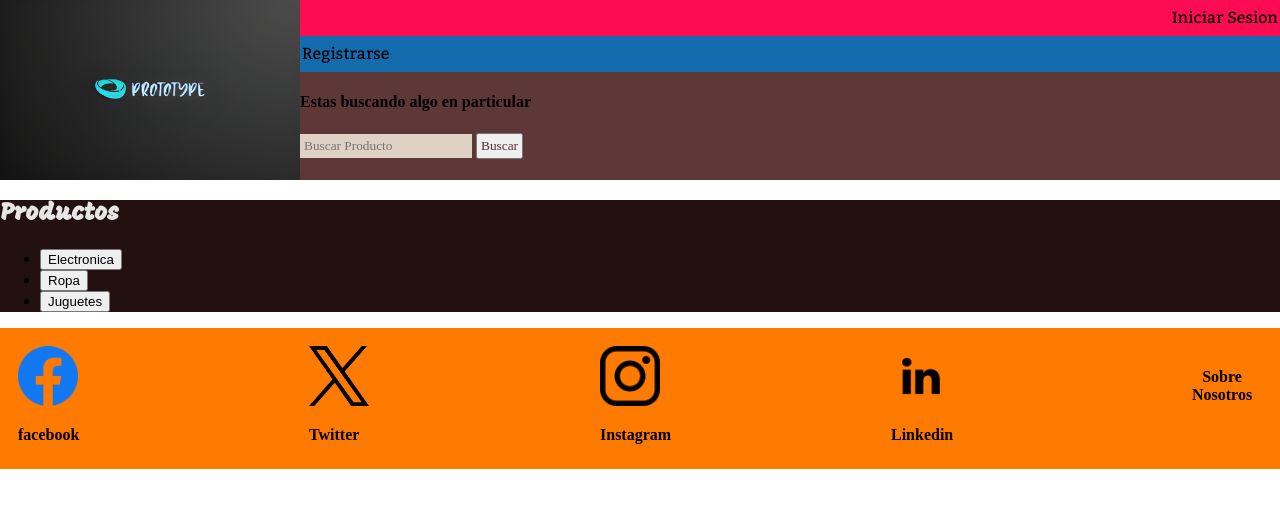
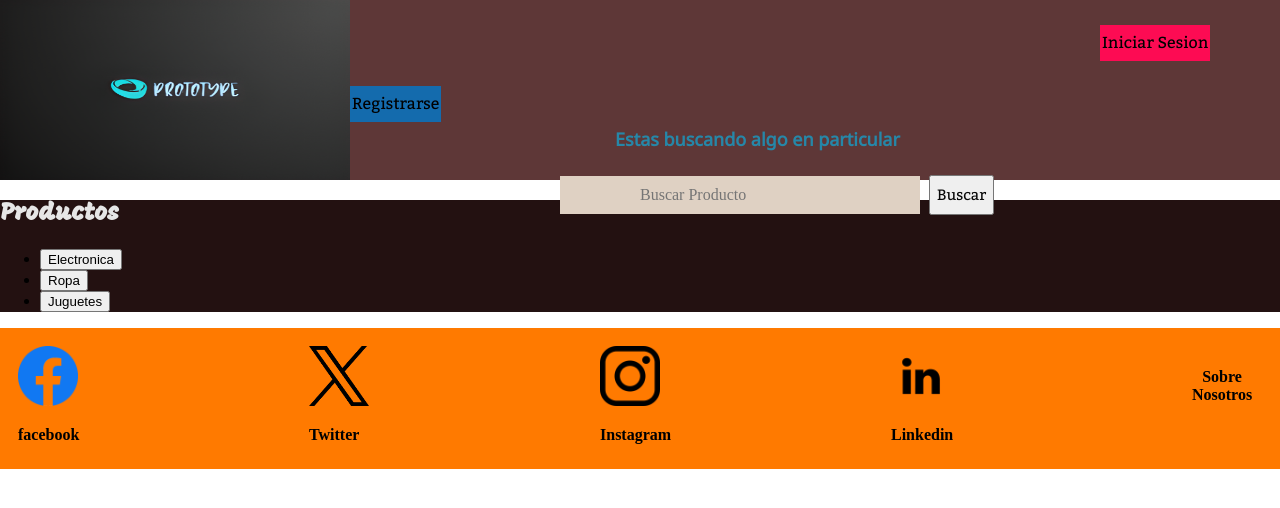
Before and after one commit to luke208/Page-Prototype-Innova-, a plain HTML site: page Proyecto Innova/index.html in a window 1280 px wide. Drawn offline with Linux system fonts and the light colour scheme.

Commit message:
Cambios de Domingo 10/09

```diff
--- a/Proyecto Innova/estiloIndex.css
+++ b/Proyecto Innova/estiloIndex.css
@@ -8,6 +8,11 @@
 @font-face {
     font-family: 'Mogra';
     src: url('Recursos/Mogra/Mogra-Regular.ttf') format('truetype');
+}
+
+@font-face {
+    font-family: 'NotoB';
+    src: url('Recursos/NotoSansLinearB/NotoSansLinearB-Regular.ttf') format('truetype');
 }
 
 /*------------------------------------------------------------------------*/
@@ -29,7 +34,6 @@ body{
 /*Aplicado al logo de la pagina*/
 .logo{
     display: flex;
-    align-items: center;
     height: 180px;
 }
 
@@ -54,7 +58,8 @@ nav{
 /*Color de los enlaces de la barra de navegacion*/
 
 nav a{
-    display: flex;
+    display: inline-block;
+    margin-top: 25px; /*Margen hacia abajo entre los enlaces*/
     text-decoration: none;
     color:#000;
     font-family: 'Kadwa';
@@ -62,9 +67,9 @@ nav a{
 
 /*Personalizacion del boton iniciar(mediante clase)*/
 .btIniciar{
-    justify-content: flex-end;
-    border: 2px solid;
-    border-color: #FD0B53;
+    margin-left: 750px; /*Margen que se hace desde la izq, para ubicar el boton en el lugar que queria*/
+    border: 2px solid; /*Borde que le hago al enlace, para que parezca mas a un boton*/
+    border-color: #FD0B53; /*Color tanto de los bordes y del fondo de la etiqueta a*/
     background-color: #FD0B53;
 }
 
@@ -74,6 +79,7 @@ nav a{
     border-color: #ff1493;
 }
 
+/*Lo mismo se realiza con el boton de registrar*/
 .btRegistrar{
     background-color: #146BAD;
     border:2px solid;
@@ -86,10 +92,13 @@ nav a{
 }
 /*Color del dato previsualizado del Input*/
 input{
+    display: inline-block;
+    margin-left: 210px;
     background-color: #DFD1C3; /*Fondo del buscador*/
-    padding: 4px;
+    padding: 10px 80px 10px 80px;
     border:none;
     font-family: jura;
+    font-size: 16px;
 }
 
 input:focus{
@@ -97,11 +106,23 @@ input:focus{
     color:#0e0d0d; /*Color de la letra del buscador*/
 }
 
+.Subtitulo-del-nav{
+    display: flex;
+    margin-left: 265px;
+    font-family: 'NotoB';
+    font-size: 18px;
+    color: #0fa8d6b6;
+    margin-top: 5px;
+}
+
 .botonBuscador{
-    color:#523131;
-    font-family: jura;
-    padding:3px;
+    margin-left: 5px;
+    color:#080808;
+    font-family: 'Kadwa';
+    padding: 3px 6px 3px 6px;
+    font-size: 15px;
 }
+
 
 /*Estilo del pie de pagina*/
 footer{
--- a/Proyecto Innova/index.html
+++ b/Proyecto Innova/index.html
@@ -3,22 +3,22 @@
     <meta charset="UTF-8">
     <meta name="viewport" content="width=device-width, initial-scale=1.0">
     <title>PROTOTYPE</title>
+
     <link rel="stylesheet" href="estiloIndex.css">
     <div class="conteiner">
         <a class="logo" href="index.html">
-            <img src="Recursos/Logo Mejorado.png" alt="logo de Pagina" width="300" height="180">
+            <img src="Recursos/Logo Mejorado.png" alt="logo de Pagina" width="350" height="180">
         </a>
         <nav>
             <a class="btIniciar" href="Iniciar Sesion.html">Iniciar Sesion</a>
             <a class="btRegistrar" href="Registrarse.html">Registrarse</a>
             <div>
-                <h4>Estas buscando algo en particular</h4>
+                <h4 class="Subtitulo-del-nav">Estas buscando algo en particular</h4>
                 <input class="Buscador" type="text" placeholder="Buscar Producto">
                 <button class="botonBuscador" type="submit">Buscar</button>
             </div>
         </nav>
     </div>
-
 </head>
 <body>
     <div class="seccionEstilo">
@@ -29,8 +29,7 @@
             <li><button>Juguetes</button></li>
         </ul>
     </div>
-    <div>
-    </div>
+    <div></div>
 </body>
 
 <footer>
```
Also changed, not shown: Proyecto Innova/Recursos/NotoSansLinearB/NotoSansLinearB-Regular.ttf (added), 2 other files.
